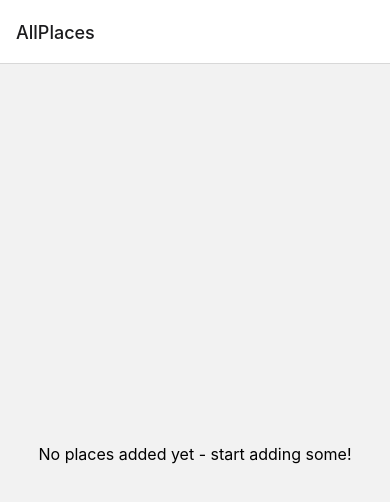
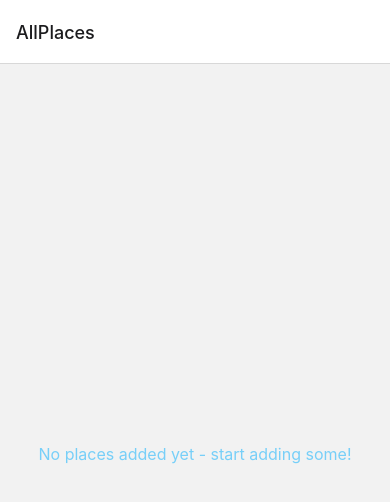
Before and after one commit to snikoletopoulos/great-places, a React Native app: screen /AllPlaces in a window 390 px wide. Shown: the top 502 px of the page. Built offline with nearby package versions, Linux system fonts and the light colour scheme.

Commit message:
Use color constant for text

```diff
--- a/app/components/places/PlacesList.tsx
+++ b/app/components/places/PlacesList.tsx
@@ -10,6 +10,7 @@ import {
 import Place from "models/Place";
 
 import PlaceItem from "components/places/PlaceItem";
+import { Colors } from "constants/colors";
 
 interface Props {
 	places: Place[];
@@ -51,5 +52,6 @@ const styles = StyleSheet.create<Styles>({
 
 	fallbackText: {
 		fontSize: 16,
+		color: Colors.primary200,
 	},
 });
```
